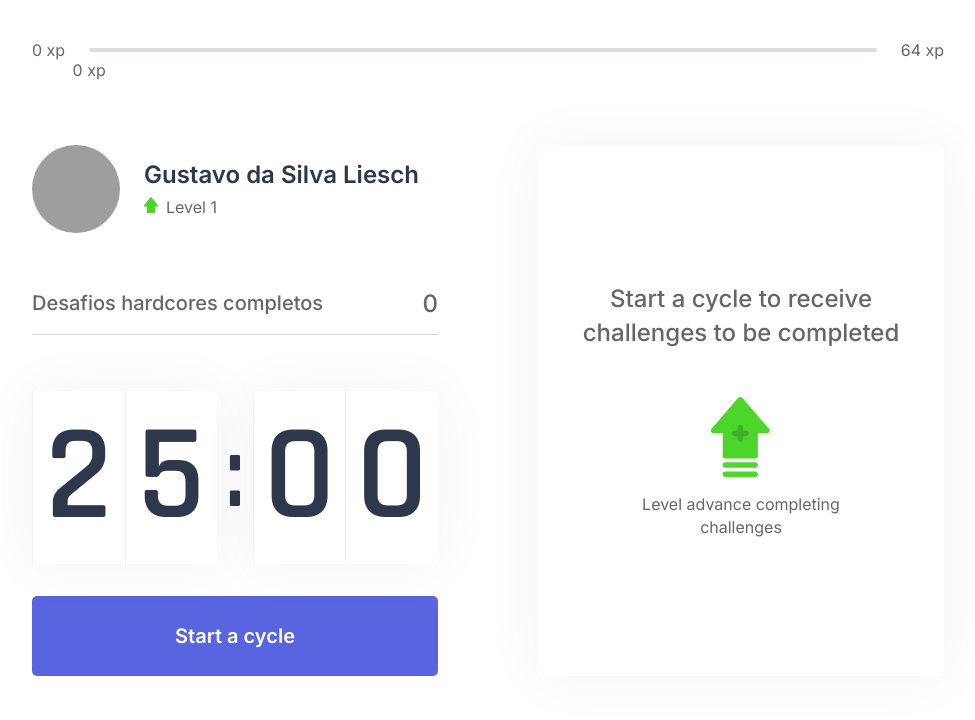
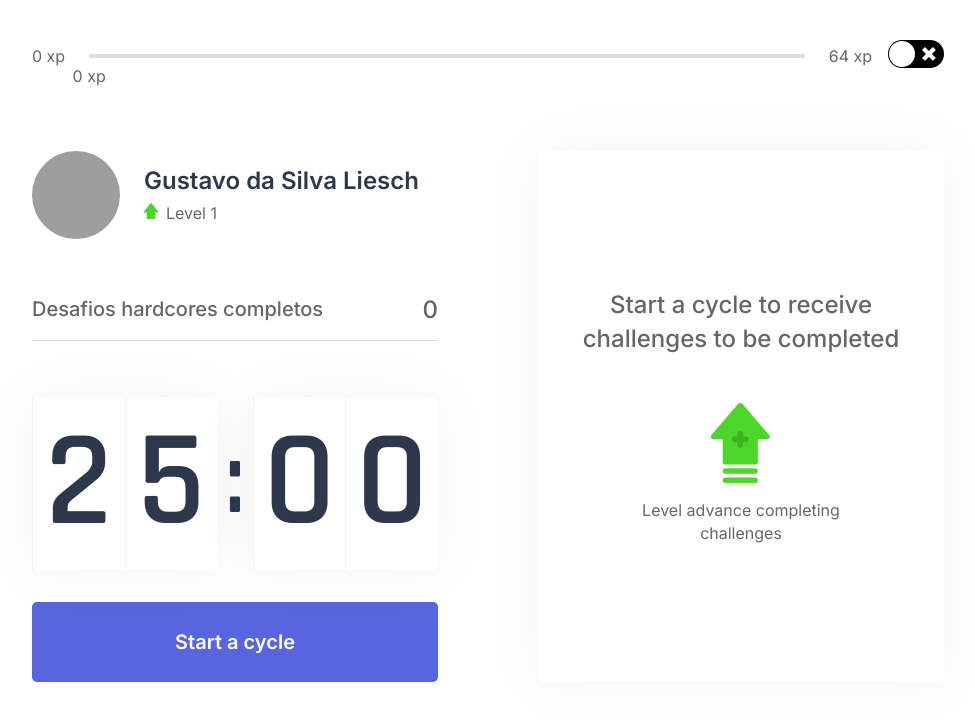
Before and after one commit to SILVAG0D/nlw-4, a Next.js app: page / in a window 1280 px wide. Shown: the top 720 px of the page, without its empty margins (152-1127 px from the left). Built offline with nearby package versions, Linux system fonts and the light colour scheme; grey boxes are pictures that could not be loaded.

Commit message:
aplicação finalizada e com o darkmode implementado

```diff
--- a/package.json
+++ b/package.json
@@ -13,8 +13,10 @@
     "@types/react-dom": "^17.0.1",
     "js-cookie": "^2.2.1",
     "next": "10.0.7",
+    "next-themes": "^0.0.12",
     "react": "17.0.1",
     "react-dom": "17.0.1",
+    "react-switch": "^6.0.0",
     "typescript": "^4.1.5"
   },
   "devDependencies": {
--- a/src/components/ExperienceBar.tsx
+++ b/src/components/ExperienceBar.tsx
@@ -1,6 +1,8 @@
-import { useContext } from 'react';
+import { useTheme } from 'next-themes';
+import { useContext, useEffect, useState } from 'react';
 import { ChallengesContext } from '../contexts/ChallengesContext';
 import styles from '../styles/components/ExperienceBar.module.css';
+import Switch from "react-switch";
 
 
 export function  ExperienceBar(){
@@ -8,19 +10,47 @@ export function  ExperienceBar(){
 
     const percentToNextLevel = Math.round((currentExperience*100)) / experienceToNextLevel;
 
+    const {theme, setTheme}  = useTheme();
 
+    const [mounted,setMounted] = useState(false);
+
+    function toogleTheme() {
+      if(theme === 'dark') {
+        setTheme('light');
+      }else {
+        setTheme('dark');
+      }
+    }
+
+    useEffect(() => setMounted(true),[])
+
+    if (!mounted) return null;
 
     return (
+        <div className={styles.menu}>
+
         <header className={styles.experienceBar}>
-            <span>0 xp</span>
-            <div>
-                <div style={{width: `${percentToNextLevel}%`}}/>
+          <span>0 xp</span>
+          <div>
+            <div style={{ width: `${percentToNextLevel}%` }} />
 
-                <span className={styles.currentExperience} style={{left: `${percentToNextLevel}%`}}>{currentExperience} xp</span>
+            <span className={styles.currentExperience} style={{ left: `${percentToNextLevel}%` }}>
+              {currentExperience}
+              {' '}
+              xp
+            </span>
+          </div>
+          <span>
+            {experienceToNextLevel}
+            {' '}
+            xp
+          </span>
+        </header>
 
-            </div>
-            <span>{experienceToNextLevel} xp</span>
+        <div>
+        <Switch className={styles.switch} onChange={toogleTheme} checked={theme ==='dark'}  onColor="#fff" offColor="#000" onHandleColor="#000"/>
+        </div>
 
-        </header>
+      </div>
     );
 }
--- a/src/pages/_app.tsx
+++ b/src/pages/_app.tsx
@@ -1,11 +1,12 @@
 import '../styles/global.css';
-
+import { ThemeProvider } from 'next-themes';
 
 function MyApp({ Component, pageProps }) {
 
   return(
+      <ThemeProvider>
        <Component {...pageProps} />
-
+       </ThemeProvider>
   )
 }
 
--- a/src/styles/components/ExperienceBar.module.css
+++ b/src/styles/components/ExperienceBar.module.css
@@ -1,29 +1,51 @@
-.experienceBar{
+.menu {
     display: flex;
+    justify-content: space-between;
+  }
+
+  .menu button {
+    margin-left: 8px;
+    padding: 8px 16px;
+    border-radius: 4px;
+
+    border: 2px solid var(--blue);
+    background: var(--white);
+
+  }
+
+  .experienceBar {
+    display: flex;
+    flex: 1;
     align-items: center;
-}
+  }
 
-.experienceBar span{
+  .experienceBar span {
     font-size: 1rem;
-}
+  }
 
-.experienceBar > div{
+  .experienceBar > div {
+    position: relative;
     flex: 1;
     height: 4px;
+
     border-radius: 4px;
     background: var(--gray-line);
     margin: 0 1.5rem;
-    position: relative;
-}
+  }
 
-.experienceBar >div > div{
-    height:4px;
+  .experienceBar > div div {
+    height: 4px;
     border-radius: 4px;
     background: var(--green);
-}
+  }
 
-span.currentExperience{
+  span.currentExperience {
     position: absolute;
     top: 12px;
-    transform: translateX(-50%); /*FAZ COM QUE  FIQUE CENTRALIZADO A ESCRITA JUNTO COM O XP DA BARRA DE EXPERIENCIA*/
-}
+    transform: translateX(-50%);
+  }
+
+  .switch {
+    margin-left: 16px;
+
+  }
--- a/src/styles/global.css
+++ b/src/styles/global.css
@@ -2,7 +2,10 @@
     margin: 0;
     padding: 0;
     box-sizing: border-box;
+    transition:  background 0.2s;
 }
+
+
 
 :root{
     --white:#fff;
@@ -17,6 +20,10 @@
     --blue-dark:  #4953b8;
     --blue-twitter: #2aa9e0;
 }
+
+[data-theme='dark']{
+    --white: #505050; --background: #353535; --gray-line: #505050; --text: #f2f3f5; --text-highlight: #b3b9ff; --title: #8AA7E5; --red: #e83f5b; --green: #4cd62b; --blue: #5965e0; --blue-dark: #4953b8; --blue-twitter: #2aa9e0; --button-text: #fff; --border: #353535; }
+
 
 @media (max-width:1080px) {
     html{
```
Also changed, not shown: 2 other files (tests, documents, lock files or other folders).
